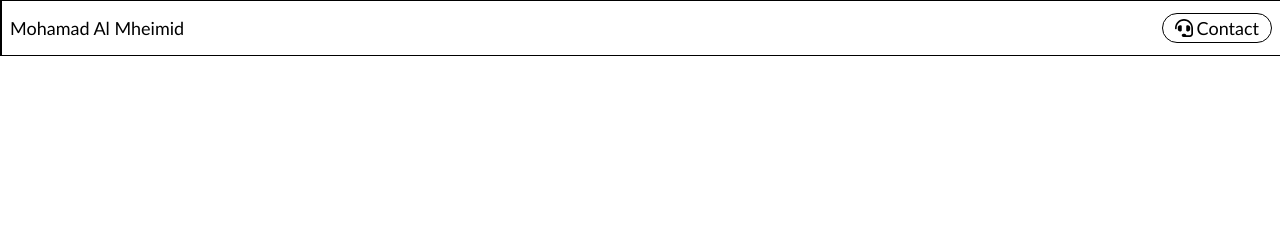
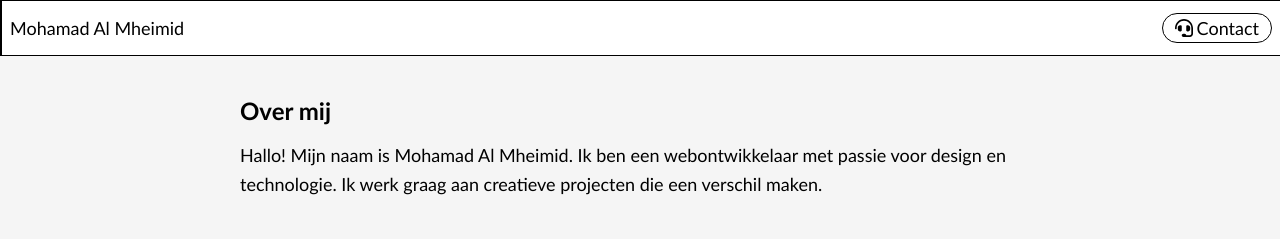
Before and after one commit to m3ns/myRespo, a plain HTML site: page OLDD_DS/index.html in a window 1280 px wide. Drawn offline with Linux system fonts and the light colour scheme; a small style sheet from the web is missing.

Commit message:
mEOW THE commit

```diff
--- a/index.html
+++ b/OLDD_DS/index.html
@@ -98,6 +98,30 @@
             padding-right: 4px;
             transition: var(--main-transition);
         }
+
+        section.about {
+            padding: 40px 20px;
+            background-color: #f5f5f5;
+            color: var(--main-txt-clr);
+            font-family: 'Gill Sans', 'Gill Sans MT', Calibri, 'Trebuchet MS', sans-serif;
+            transition: var(--main-transition);
+        }
+
+        section.about .container {
+            max-width: 800px;
+            margin: 0 auto;
+        }
+
+        section.about h2 {
+            font-size: 24px;
+            margin-bottom: 16px;
+        }
+
+        section.about p {
+            font-size: 18px;
+            line-height: 1.6;
+        }
+
     </style>
 </head>
 <body>
@@ -117,5 +141,13 @@
             </div>
         </nav>
     </header>
+
+    <section class="about">
+        <div class="container">
+            <h2>Over mij</h2>
+            <p>Hallo! Mijn naam is Mohamad Al Mheimid. Ik ben een webontwikkelaar met passie voor design en technologie. Ik werk graag aan creatieve projecten die een verschil maken.</p>
+        </div>
+    </section>
+
 </body>
 </html>
```
Also changed, not shown: OLDD_DS/icons/headset-solid.svg (renamed from icons/headset-solid.svg).
